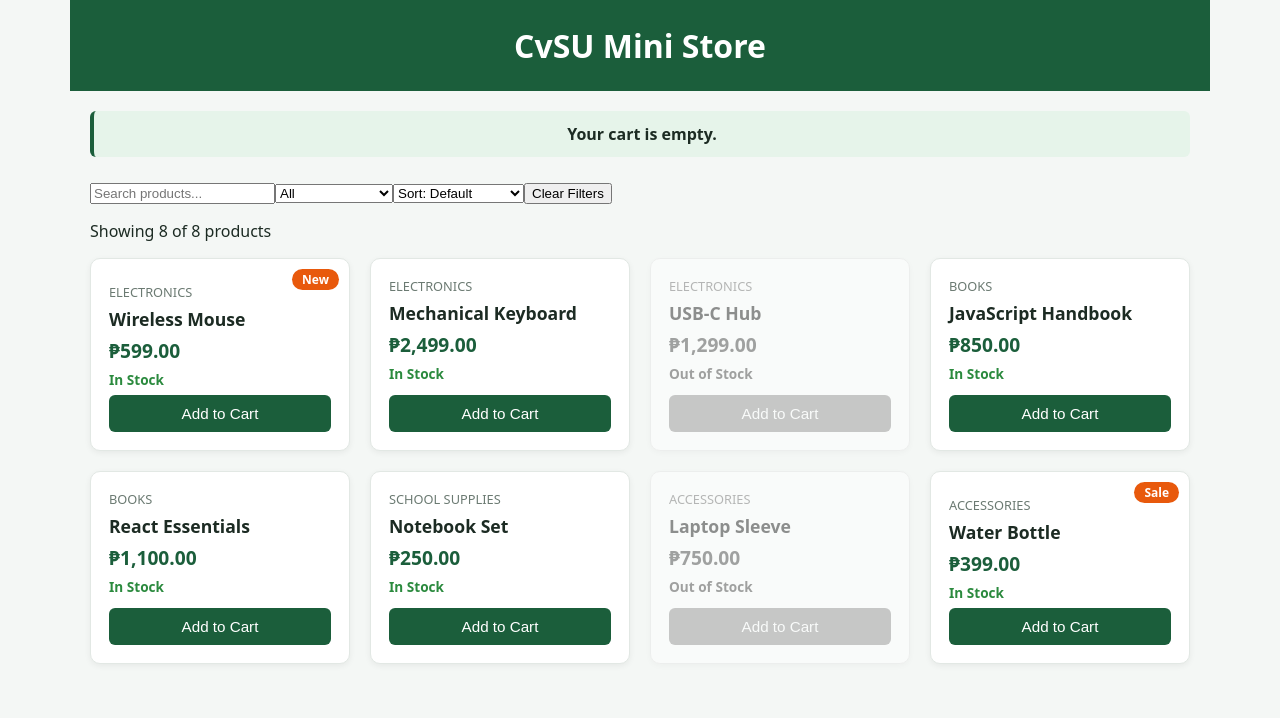
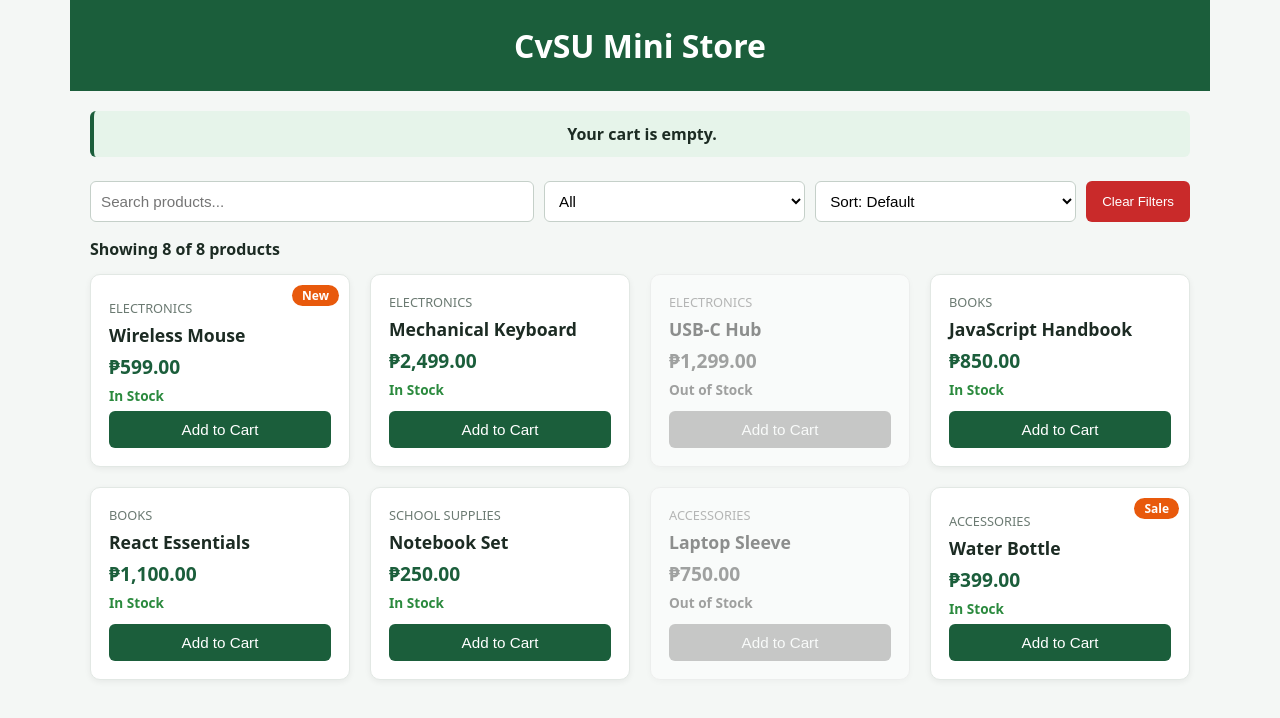
Before and after one commit to lorainepelina-hub/product-catalog, a React (Vite) app: page / in a window 1280 px wide. Shown: the top 718 px of the page. Built offline with nearby package versions, Linux system fonts and the light colour scheme.

Commit message:
Style search bar, result count and empty state

```diff
--- a/src/App.css
+++ b/src/App.css
@@ -27,3 +27,45 @@ body {
   grid-template-columns: repeat(auto-fill, minmax(220px, 1fr));
   gap: 20px;
 }
+.search-bar {
+  display: flex;
+  flex-wrap: wrap;
+  gap: 10px;
+  margin-bottom: 16px;
+}
+.search-bar input {
+  flex: 2 1 200px;
+}
+.search-bar select {
+  flex: 1 1 150px;
+}
+.search-bar input,
+.search-bar select {
+  padding: 10px;
+  font-size: 0.95rem;
+  border: 1px solid #c5d0c9;
+  border-radius: 6px;
+  background: #fff;
+}
+.clear-btn {
+  flex: 0 0 auto;
+  padding: 10px 16px;
+  color: #fff;
+  background: #c92a2a;
+  border: none;
+  border-radius: 6px;
+  cursor: pointer;
+}
+.clear-btn:hover { background: #a61e1e; }
+.result-count { margin: 0 0 14px; font-weight: 600; }
+.empty-state {
+  padding: 40px 20px;
+  text-align: center;
+  color: #6b7a72;
+  background: #fff;
+  border: 1px dashed #c5d0c9;
+  border-radius: 10px;
+}
+@media (max-width: 500px) {
+  .clear-btn { flex: 1 1 100%; }
+}
```
